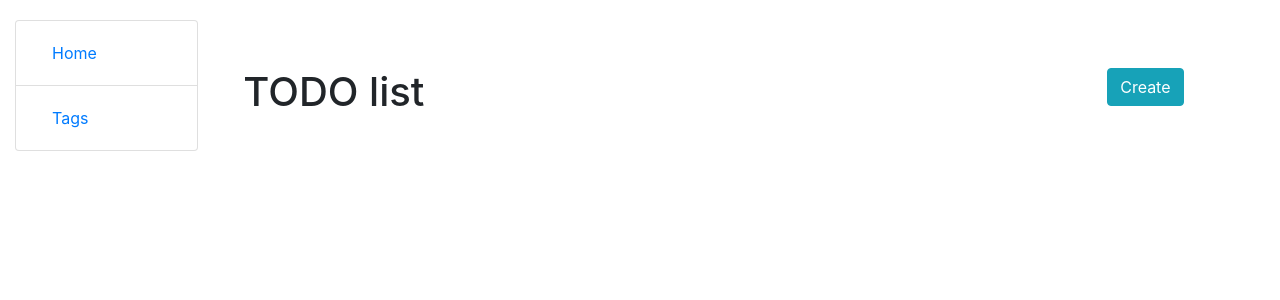
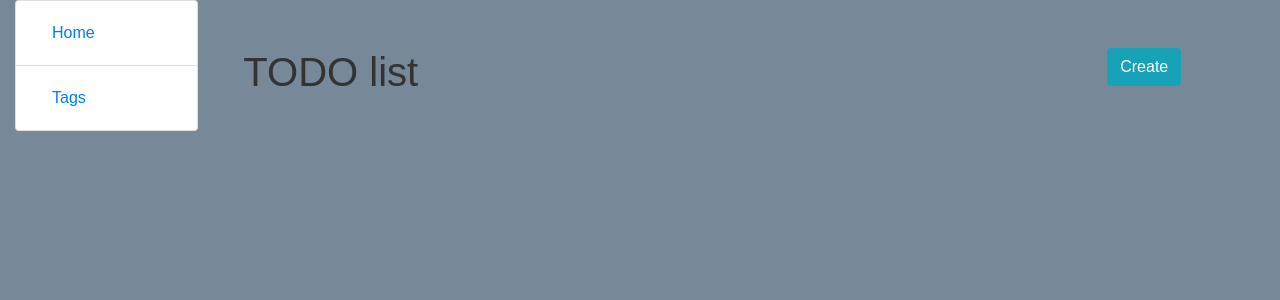
Before and after one commit to alexgubarev88/task_manager, a Django app: page / in a window 1280 px wide. Shown: the top 300 px of the page. Run offline with Django 4.2, Linux system fonts and the light colour scheme; data that the repository does not hold is empty.

Commit message:
Refactor styles.css

```diff
--- a/static/css/styles.css
+++ b/static/css/styles.css
@@ -1,3 +1,7 @@
 body {
-    margin-top: 20px;
+    margin: 0;
+    padding: 0;
+    font-family: Arial, sans-serif;
+    background-color: lightslategrey;
+    color: #333;
 }
```
